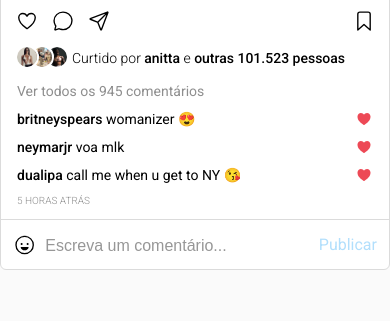
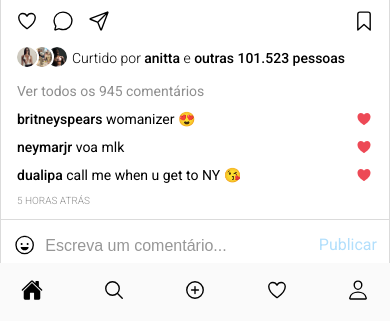
Before and after one commit to domingosmiguel/projeto2-instagram, a plain HTML site: page site.html in a window 390 px wide. Shown: the part 527-848 px from the top of the page. Drawn offline with nearby package versions, Linux system fonts and the light colour scheme.

Commit message:
fixed footer added

```diff
--- a/media-query.css
+++ b/media-query.css
@@ -56,4 +56,7 @@
           background: none;
           border: none;
      }
+     div.footer {
+          display: flex;
+     }
 }
--- a/site.html
+++ b/site.html
@@ -438,6 +438,13 @@
                          </div>
                     </div>
                </div>
+               <div class="footer">
+                    <ion-icon name="home"></ion-icon>
+                    <ion-icon name="search-outline"></ion-icon>
+                    <ion-icon name="add-circle-outline"></ion-icon>
+                    <ion-icon name="heart-outline"></ion-icon>
+                    <ion-icon name="person-outline"></ion-icon>
+               </div>
           </main>
           <script type="module" src="https://unpkg.com/ionicons@5.5.2/dist/ionicons/ionicons.esm.js"></script>
           <script nomodule src="https://unpkg.com/ionicons@5.5.2/dist/ionicons/ionicons.js"></script>
--- a/style.css
+++ b/style.css
@@ -434,3 +434,15 @@ input:focus,
 select:focus {
      outline: 0;
 }
+div.footer {
+     display: none;
+     background-color: #fafafa;
+     width: 100vw;
+     height: 54px;
+     padding: 0 16px;
+     justify-content: space-between;
+     align-items: center;
+     position: fixed;
+     bottom: 0;
+     z-index: 10;
+}
```
